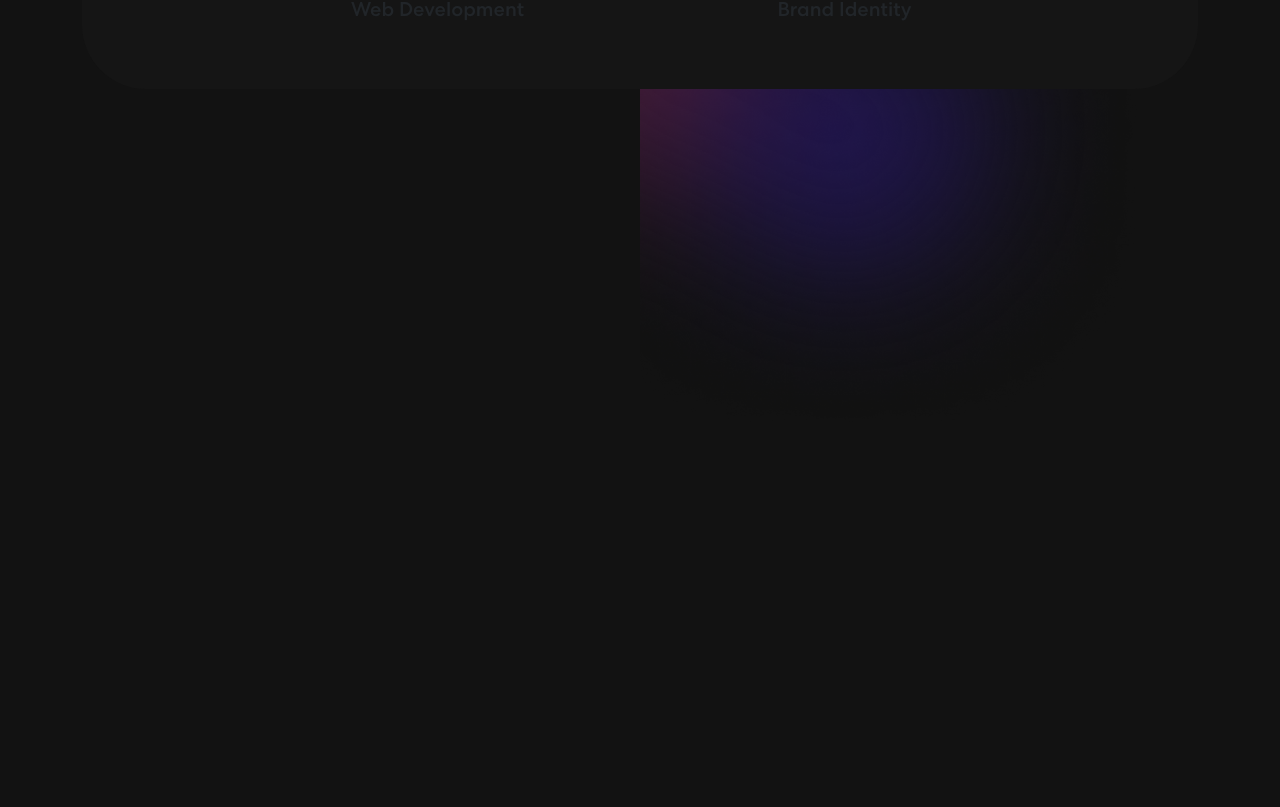
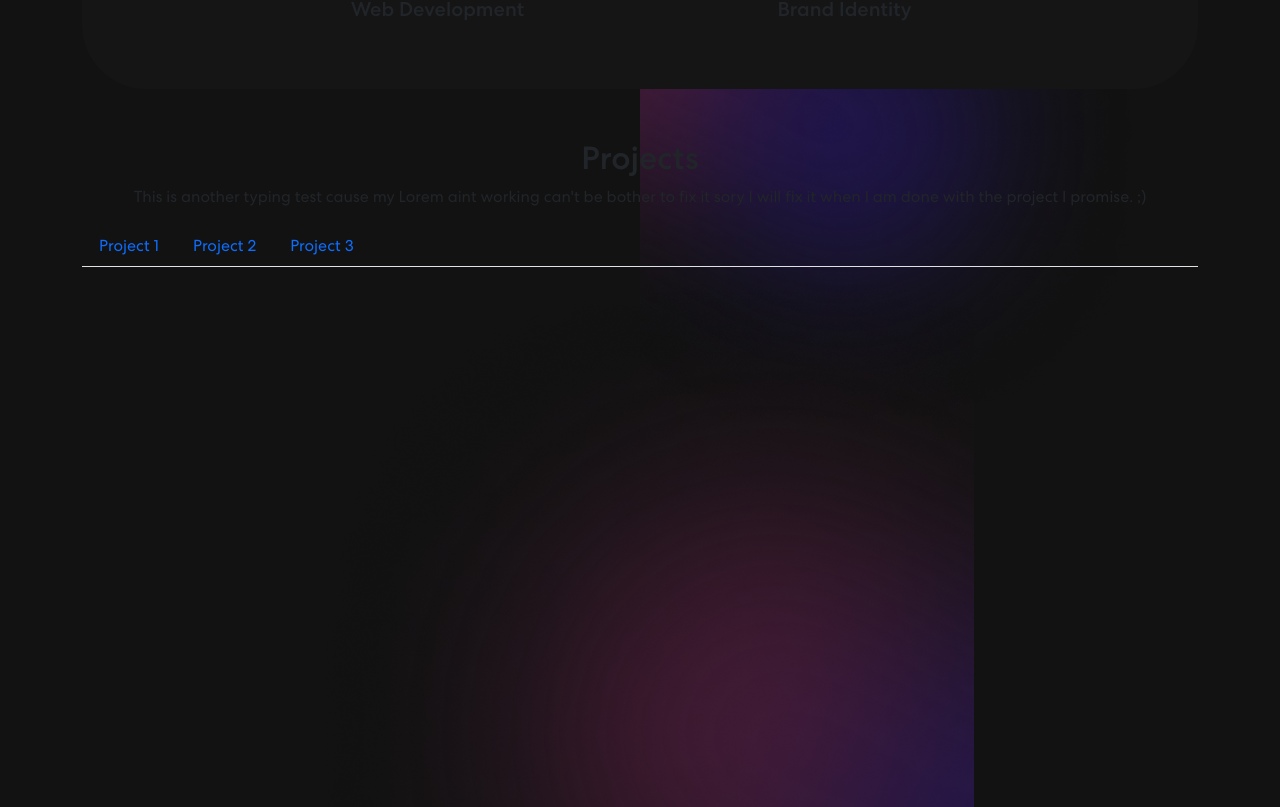
Before and after one commit to Exploser/portfolio-website, a React (Create React App) app: page / in a window 1280 px wide. Shown: the part 1393-2200 px from the top of the page. Before the commit the page ends 1832 px from the top, so only its background shows below. Built offline with nearby package versions, Linux system fonts and the light colour scheme.

Commit message:
Add projects section Add project cards

```diff
--- a/src/App.js
+++ b/src/App.js
@@ -3,6 +3,7 @@ import { Banner } from './components/Banner';
 import { NavBar } from './components/NavBar';
 import 'bootstrap/dist/css/bootstrap.min.css'
 import { Skills } from './components/Skills';
+import { Projects } from './components/Projects';
 
 function App() {
   return (
@@ -10,6 +11,7 @@ function App() {
       <NavBar />
       <Banner />
       <Skills />
+      <Projects />
     </div>
   );
 }
--- /dev/null
+++ b/src/components/ProjectCard.js
@@ -0,0 +1,15 @@
+import { Col } from "react-bootstrap";
+
+export const ProjectCard = ({ title, description, imgUrl }) => {
+    return (
+        <Col sm={6} md={4}>
+            <div className="proj-imgbx">
+                <img src={imgUrl} />
+                <div className="proj-txtx">
+                    <h4>{title}</h4>
+                    <span>{description}</span>
+                </div>
+            </div>
+        </Col>
+    );
+}
--- /dev/null
+++ b/src/components/Projects.js
@@ -0,0 +1,107 @@
+import { Col, Container, Nav, Row, Tab } from "react-bootstrap";
+import projImg1 from "../assets/img/project-img1.png"
+import projImg2 from "../assets/img/project-img2.png"
+import projImg3 from "../assets/img/project-img3.png"
+import { ProjectCard } from "./ProjectCard";
+import colorSharp2 from "../assets/img/color-sharp2.png"
+
+export const Projects = () => {
+
+    const projects = [
+        {
+            title: "Tweets Scheduler1",
+            description: "A simple web-app to schedule your tweets",
+            builtWith: "Ruby on Rails and Bootstrap.",
+            imgUrl:projImg1,
+        },
+        {
+            title: "Tweets Scheduler2",
+            description: "A simple web-app to schedule your tweets",
+            builtWith: "Ruby on Rails and Bootstrap.",
+            imgUrl:projImg2,
+        },
+        {
+            title: "Tweets Scheduler3",
+            description: "A simple web-app to schedule your tweets",
+            builtWith: "Ruby on Rails and Bootstrap.",
+            imgUrl:projImg3,
+        },
+        {
+            title: "Tweets Scheduler4",
+            description: "A simple web-app to schedule your tweets",
+            builtWith: "Ruby on Rails and Bootstrap.",
+            imgUrl:projImg3,
+        },
+        {
+            title: "Tweets Scheduler5",
+            description: "A simple web-app to schedule your tweets",
+            builtWith: "Ruby on Rails and Bootstrap.",
+            imgUrl:projImg2,
+        },
+    ];
+
+    return (
+        <section className="project" id="project">
+            <Container>
+                <Row>
+                    <Col>
+                        <h2>Projects</h2>
+                        <p>This is another typing test cause my Lorem aint working can't be bother to fix it sory I will fix it when I am done with the project I promise. ;)</p>
+                        <Tab.Container id="projects-tabs" defaultActiveKey="first">
+                        <Nav variant="tabs" defaultActiveKey="/home">
+                            <Nav.Item>
+                                <Nav.Link eventKey="project-1">Project 1</Nav.Link>
+                            </Nav.Item>
+                            <Nav.Item>
+                                <Nav.Link eventKey="project-2">Project 2</Nav.Link>
+                            </Nav.Item>
+                            <Nav.Item>
+                                <Nav.Link eventKey="project-3">Project 3</Nav.Link>
+                            </Nav.Item>
+                        </Nav>
+                        <Tab.Content>
+                            <Tab.Pane eventKey="project-1">
+                                <Row>
+                                    {
+                                        projects.map((projects, index) => {
+                                            return(
+                                                <ProjectCard
+                                                key={index}
+                                                {...projects}
+                                                />
+                                            );
+                                        })
+                                    }
+                                </Row>
+                            </Tab.Pane>
+                            <Tab.Pane eventKey="project-2">
+                                <Row>
+                                    {
+                                        projects.map((projects, index) => {
+                                            return(
+                                                <p>{projects.title}</p>
+                                            );
+                                        })
+                                    }
+                                </Row>
+                            </Tab.Pane>
+                            <Tab.Pane eventKey="project-2">
+                                <Row>
+                                    {
+                                        projects.map((projects, index) => {
+                                            return(
+                                                <p>{projects.title}</p>
+                                            );
+                                        })
+                                    }
+                                </Row>
+                            </Tab.Pane>
+                        </Tab.Content>
+                        </Tab.Container>
+                    </Col>
+                </Row>
+            </Container>
+            <img className="background-image-right" src={colorSharp2}></img>
+        </section>
+    );
+}
```
